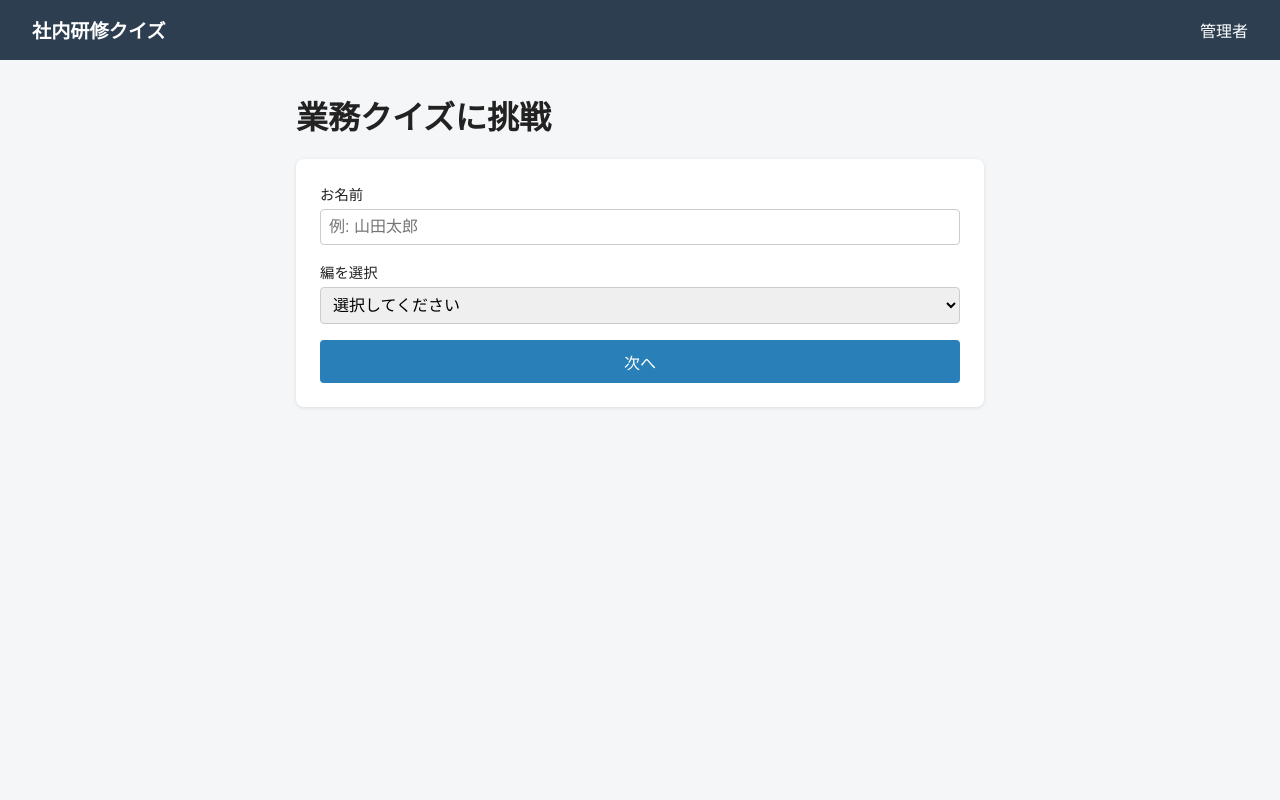
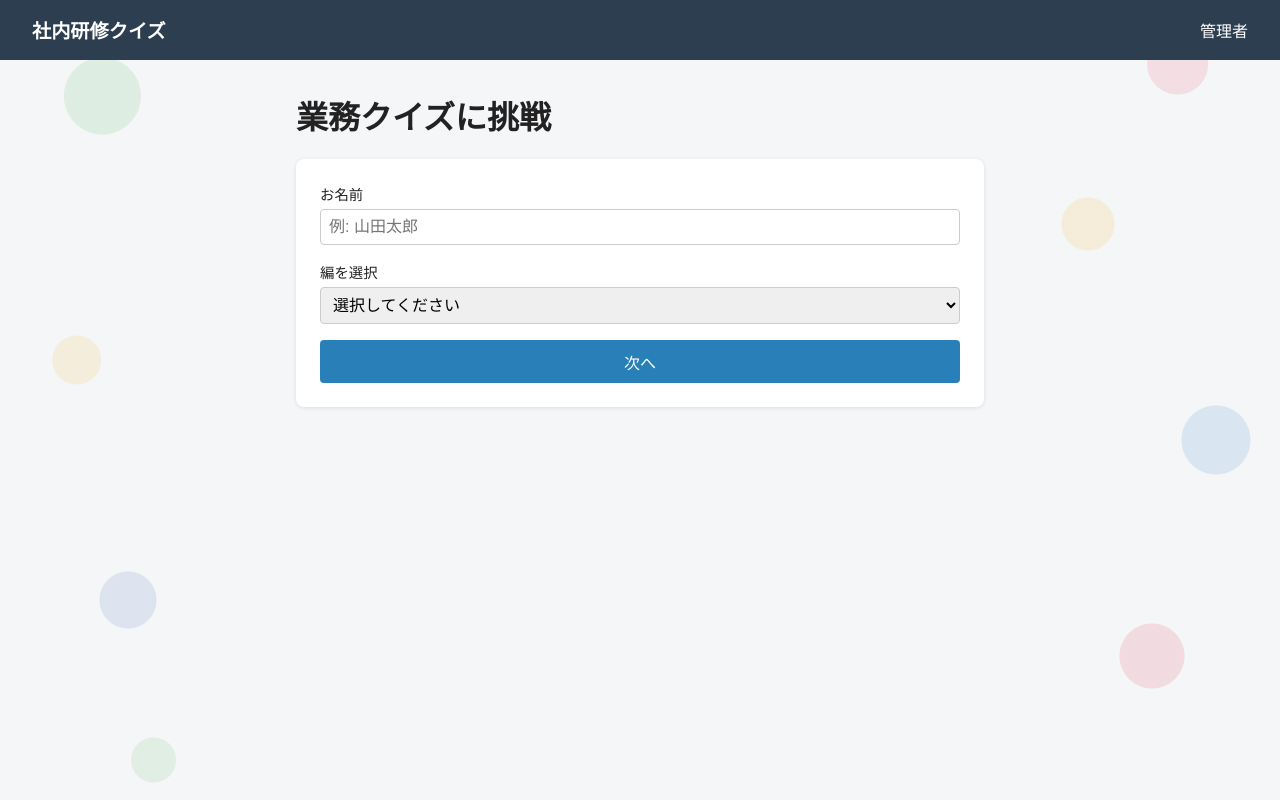
Before and after one commit to SERIE0304/serierepository, a Flask app: page / in a window 1280 px wide. Run offline with Flask 3, Linux system fonts and the light colour scheme.

Commit message:
クイズアプリの背景に解剖学イラスト風の淡いパステル装飾を追加
https://claude.ai/code/session_01PG5G2K1D1kHX4s7k6jMNCx

```diff
--- a/quiz_app/static/style.css
+++ b/quiz_app/static/style.css
@@ -2,8 +2,21 @@
 body {
   font-family: "Hiragino Kaku Gothic ProN", "Yu Gothic", sans-serif;
   margin: 0;
-  background: #f4f6f8;
+  min-height: 100vh;
   color: #222;
+  background-color: #f4f6f8;
+  background-image:
+    radial-gradient(circle at 8% 12%, rgba(125, 196, 124, 0.18) 0, rgba(125, 196, 124, 0.18) 38px, transparent 39px),
+    radial-gradient(circle at 92% 8%, rgba(231, 111, 130, 0.18) 0, rgba(231, 111, 130, 0.18) 30px, transparent 31px),
+    radial-gradient(circle at 85% 28%, rgba(247, 198, 92, 0.20) 0, rgba(247, 198, 92, 0.20) 26px, transparent 27px),
+    radial-gradient(circle at 6% 45%, rgba(247, 198, 92, 0.18) 0, rgba(247, 198, 92, 0.18) 24px, transparent 25px),
+    radial-gradient(circle at 95% 55%, rgba(91, 155, 213, 0.18) 0, rgba(91, 155, 213, 0.18) 34px, transparent 35px),
+    radial-gradient(circle at 10% 75%, rgba(120, 144, 196, 0.18) 0, rgba(120, 144, 196, 0.18) 28px, transparent 29px),
+    radial-gradient(circle at 90% 82%, rgba(231, 111, 130, 0.20) 0, rgba(231, 111, 130, 0.20) 32px, transparent 33px),
+    radial-gradient(circle at 12% 95%, rgba(125, 196, 124, 0.16) 0, rgba(125, 196, 124, 0.16) 22px, transparent 23px);
+  background-repeat: no-repeat;
+  background-attachment: fixed;
+  background-size: cover;
 }
 .topbar {
   background: #2c3e50;
```
